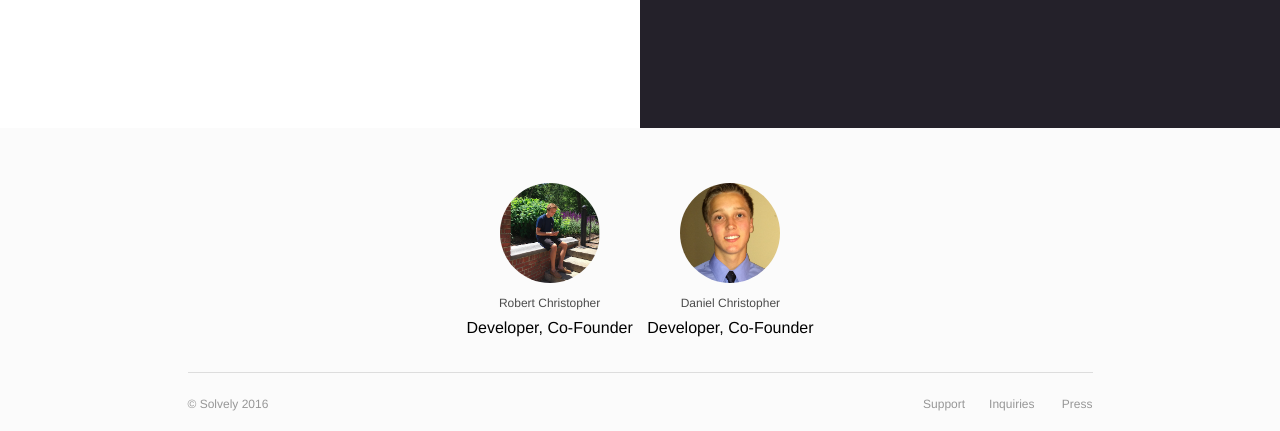
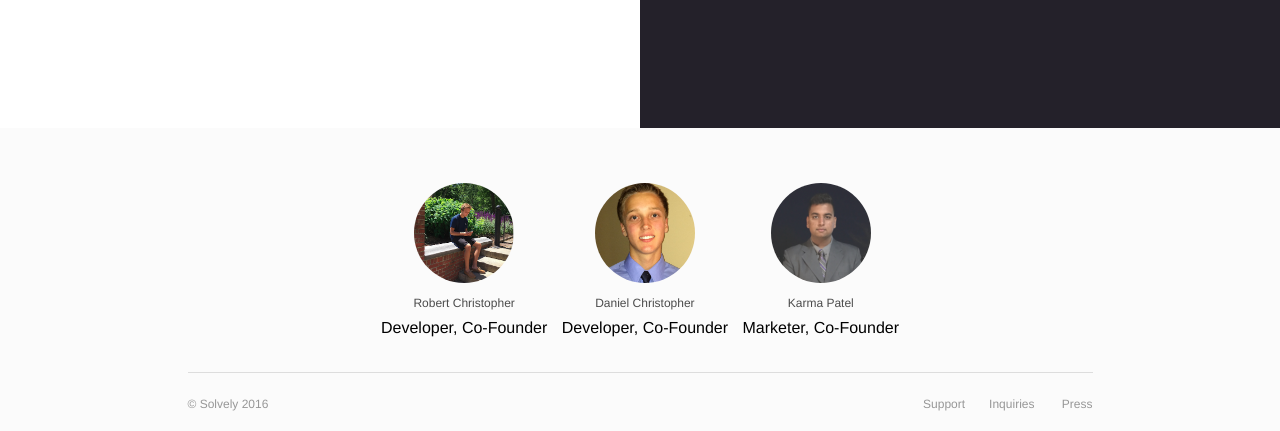
Before and after one commit to RobertChristopher/solvelyapp.github.io, a plain HTML site: page index.html in a window 1280 px wide. Shown: the part 672-1103 px from the top of the page. Drawn offline with nearby package versions, Linux system fonts and the light colour scheme.

Commit message:
Add member to team

```diff
--- a/index.html
+++ b/index.html
@@ -61,6 +61,13 @@
                         <p>Developer, Co-Founder</p>
                     </figure>
                 </a>
+                <a href="https://karmapatel.com">
+                    <figure>
+                        <img src="./img/karma.png" class="circle" width="100px" height="100px" />
+                        <figcaption>Karma Patel</figcaption>
+                        <p>Marketer, Co-Founder</p>
+                    </figure>
+                </a>
             </div>
             <div class="container" id="footer">
                 <div class="divider"></div>
```
